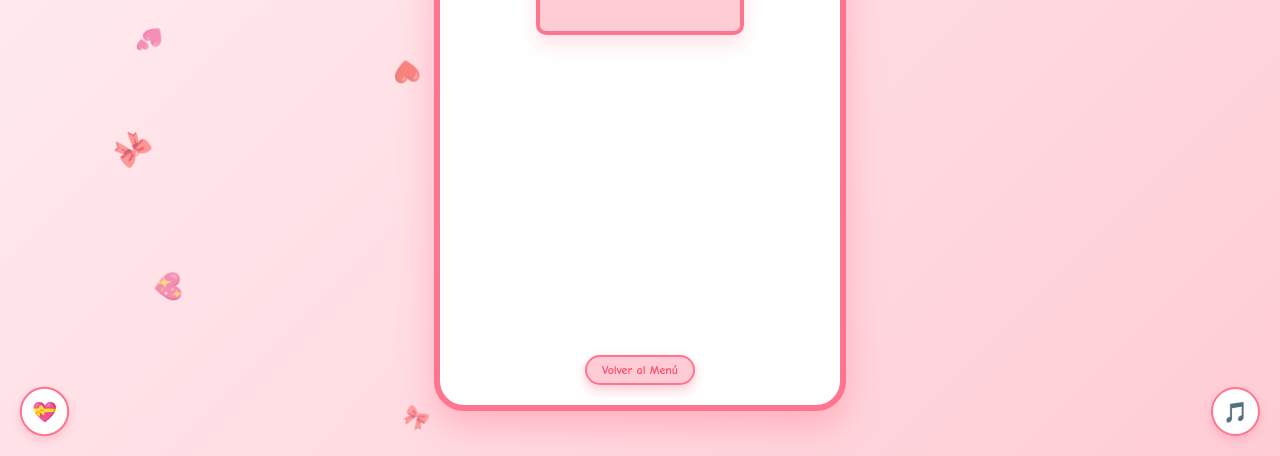
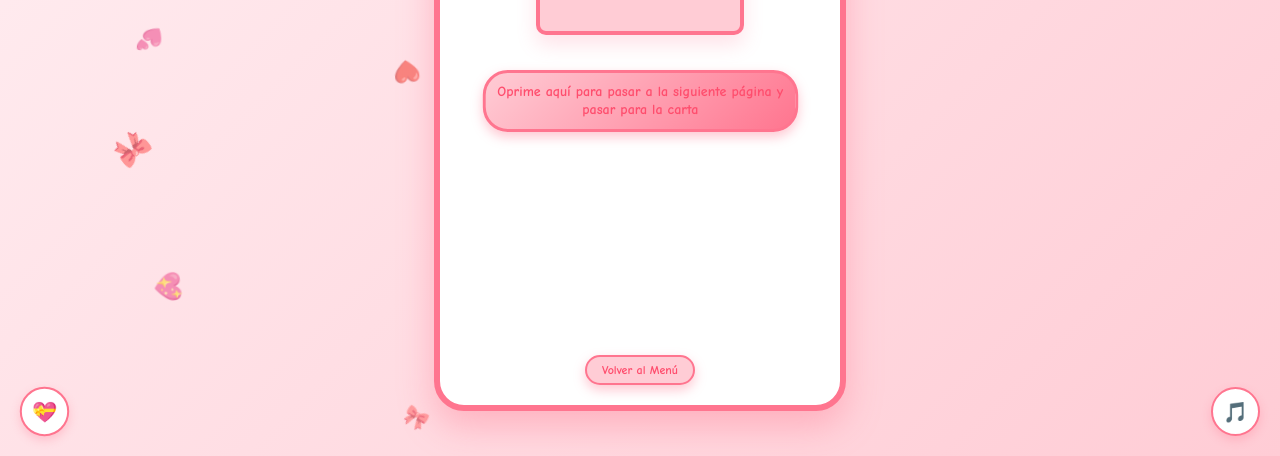
Before and after one commit to Byfranklxn/Franklin_fix, a plain HTML site: page index.html in a window 1280 px wide. Both pictures are taken after a click on the button "✨ Abre esto antes de irte ✨". Shown: the part 344-800 px from the top of the page. Drawn offline with Linux system fonts and the light colour scheme.

Commit message:
Update index.html

```diff
--- a/index.html
+++ b/index.html
@@ -814,6 +814,13 @@
                 <div id="specialText">Pulsa aquí abajo para leer lo que te escribí... 💖</div>
                 <div class="tap-hint">Toca la tarjetita para ver el siguiente mensaje... 🌸</div>
             </div>
+
+            <!-- 👇 AQUÍ ESTÁ TU NUEVO BOTÓN 👇 -->
+            <a href="carta.html" class="btn btn-special" style="text-decoration: none; text-align: center; margin-top: 15px; width: 85%; padding: 10px; box-sizing: border-box; line-height: 1.3;">
+                Oprime aquí para pasar a la siguiente página y pasar para la carta
+            </a>
+            <!-- 👆 AQUÍ TERMINA TU NUEVO BOTÓN 👆 -->
+
             <button class="btn btn-back" onclick="switchScreen('menuScreen')">Volver al Menú</button>
         </div>
 
@@ -1779,6 +1786,5 @@
     </script>
 </body>
 </html>
-    </script>
 </body>
 </html>
```
